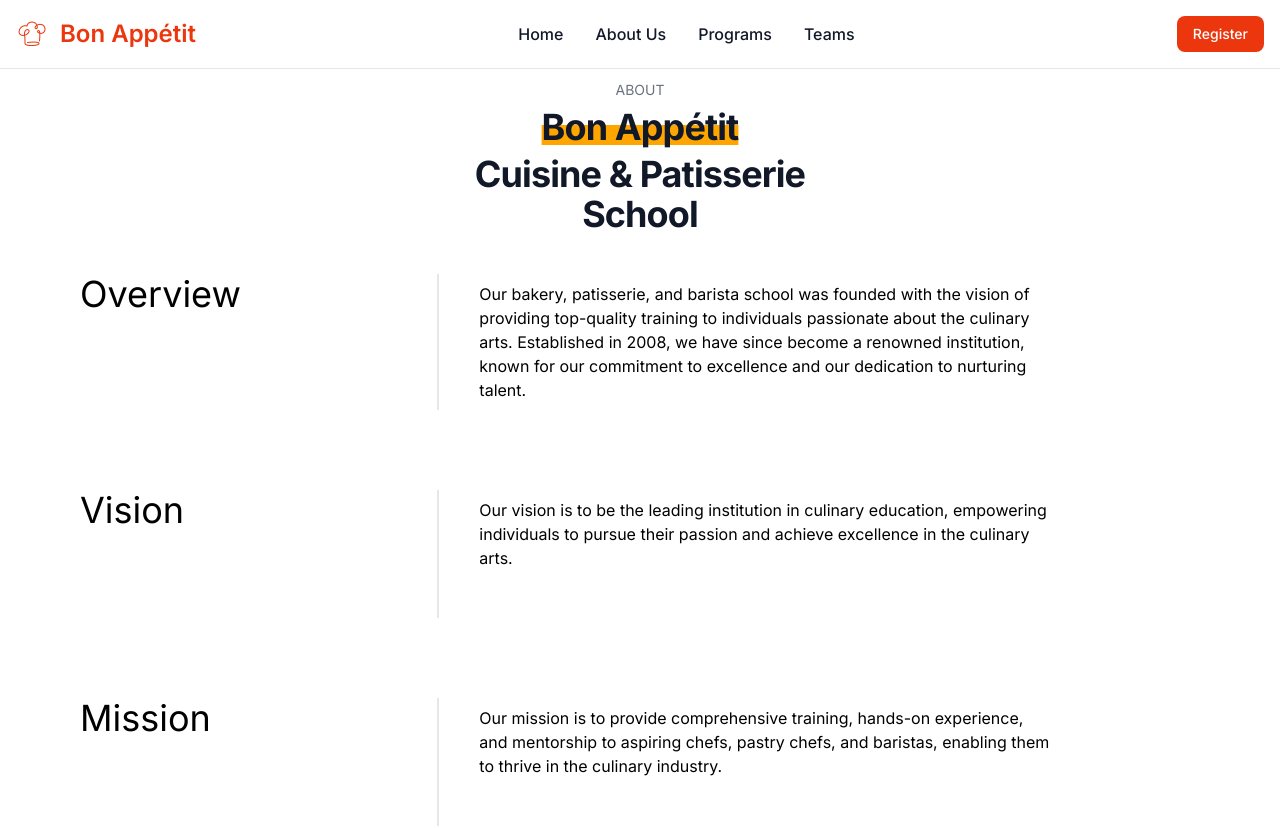
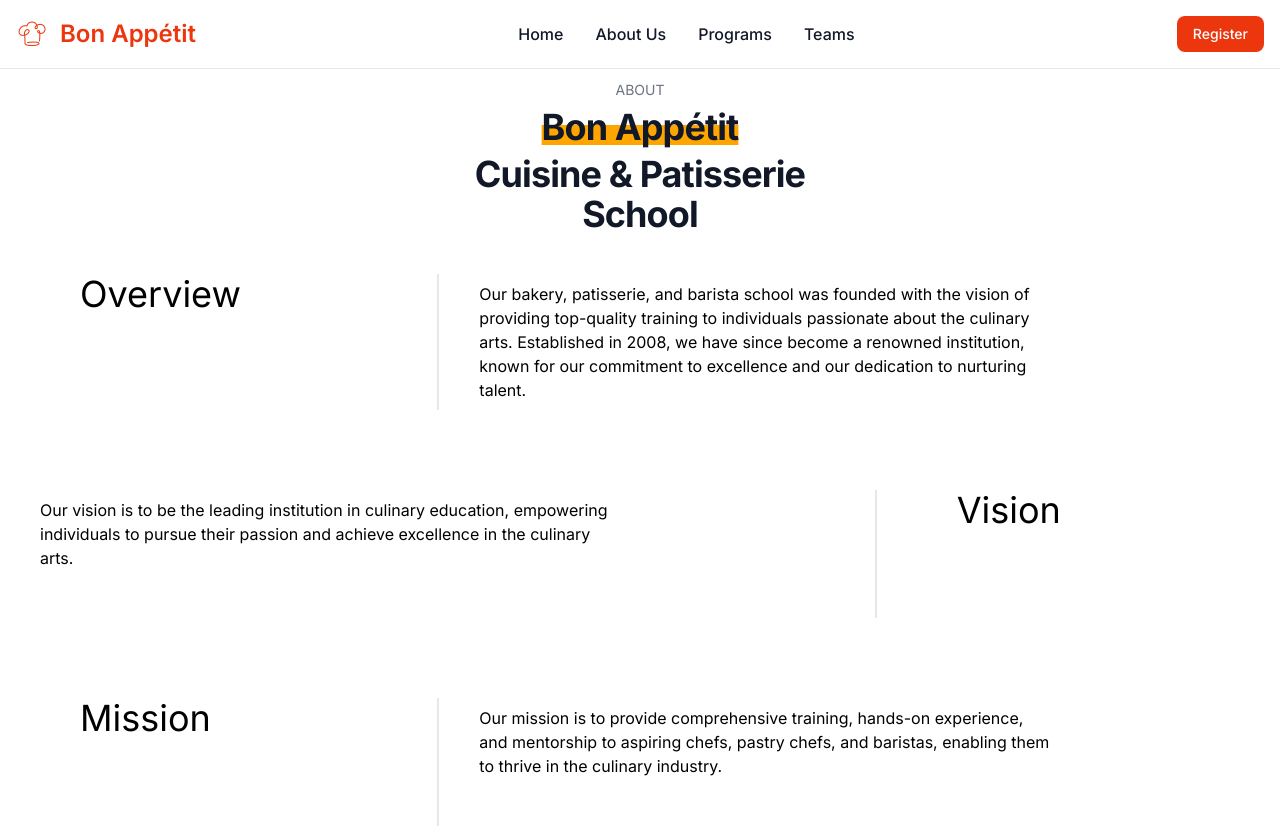
Before and after one commit to yeef93/company-profile, a Next.js app: page /about in a window 1280 px wide. Shown: the top 828 px of the page. Built offline with nearby package versions, Linux system fonts and the light colour scheme.

Commit message:
feat:updateaboutpage

```diff
--- a/app/about/page.tsx
+++ b/app/about/page.tsx
@@ -2,6 +2,7 @@ import React from "react";
 import { aboutData } from "@/utils/aboutUs";
 import TwoContent from "@/components/TwoContent";
 import Title from "@/components/Title";
+import TwoContentRight from "@/components/TwoContentRight";
 
 function About() {
   return (
@@ -21,9 +22,9 @@ function About() {
         </TwoContent>
       </div>
       <div>
-        <TwoContent title="Vision">
+        <TwoContentRight title="Vision">
           <p>{aboutData.vision}</p>
-        </TwoContent>
+        </TwoContentRight>
       </div>
       <div>
         <TwoContent title="Mission">
--- /dev/null
+++ b/components/TwoContentRight/index.tsx
@@ -0,0 +1,26 @@
+import { ReactNode } from "react";
+
+interface TwoContentProps {
+  title: string;
+  children: ReactNode;
+}
+
+function TwoContentRight({ title, children }: TwoContentProps) {
+  return (
+    <div className="grid grid-cols-1 gap-4 lg:grid-cols-3 lg:gap-8 py-10 ">
+      <div
+        className="lg:col-span-2 lg:pl-10 lg:pr-56 sm:p-2
+      "
+      >
+        {children}
+      </div>
+      <div className="lg:h-32 sm:h-10 flex items-start  justify-start pl-20 border-l-2 ">
+        <h1 className=" lg:text-4xl md:text-lg sm:text-2xl capitalize">
+          {title}
+        </h1>
+      </div>
+    </div>
+  );
+}
+
+export default TwoContentRight;
```
